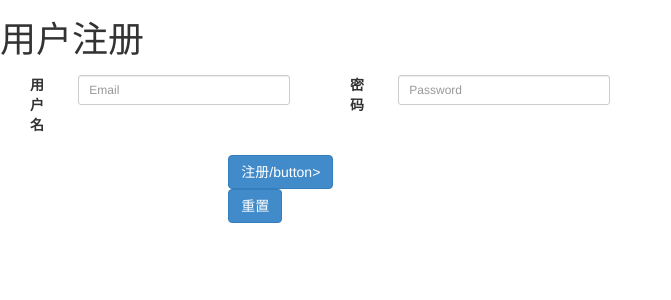
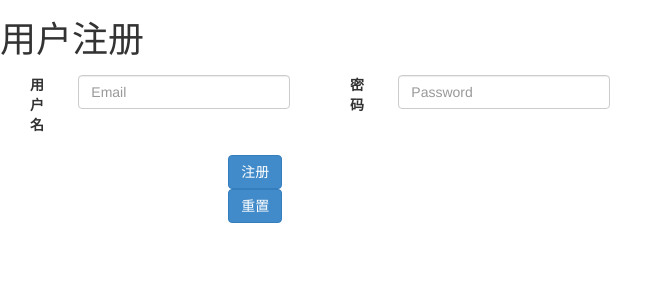
Before and after one commit to canghai908/chart, a Django app: page /regist/ in a window 1280 px wide. Shown: the top 300 px of the page, without its empty margins (0-671 px from the left). Run offline with Django 3.2, Linux system fonts and the light colour scheme.

Commit message:
test
test

```diff
--- a/chart/templates/regist.html
+++ b/chart/templates/regist.html
@@ -17,29 +17,25 @@
   <div class="form-group col-xs-3">
     <label for="inputEmail3" class="col-sm-2 control-label">用户名</label>
     <div class="col-sm-10">
-      <input type="text" class="form-control input-sm" name="username" placeholder="Email">
+      <input type="text" class="form-control" name="username" placeholder="Email">
     </div>
   </div>
   <div class="form-group col-xs-3">
     <label for="inputPassword3" class="col-sm-2 control-label">密码</label>
     <div class="col-sm-10">
-      <input type="password" class="form-control input-sm" name="password" placeholder="Password" >
+      <input type="password" class="form-control" name="password" placeholder="Password" >
     </div>
   </div>
-    <div class="form-group">
+  <div class="form-group">
     <div class="col-sm-offset-2 col-sm-10">
-      <button type="submit" class="btn btn-primary">注册/button>
+      <button type="submit" class="btn btn-primary">注册</button>
     </div>
   </div>
-    <div class="form-group">
+  <div class="form-group">
     <div class="col-sm-offset-2 col-sm-10">
     <button class="btn btn-primary" type="reset">重置</button>
     </div>
-    </div>
-
-
-
-
+  </div>
 
 </form>
 
```
